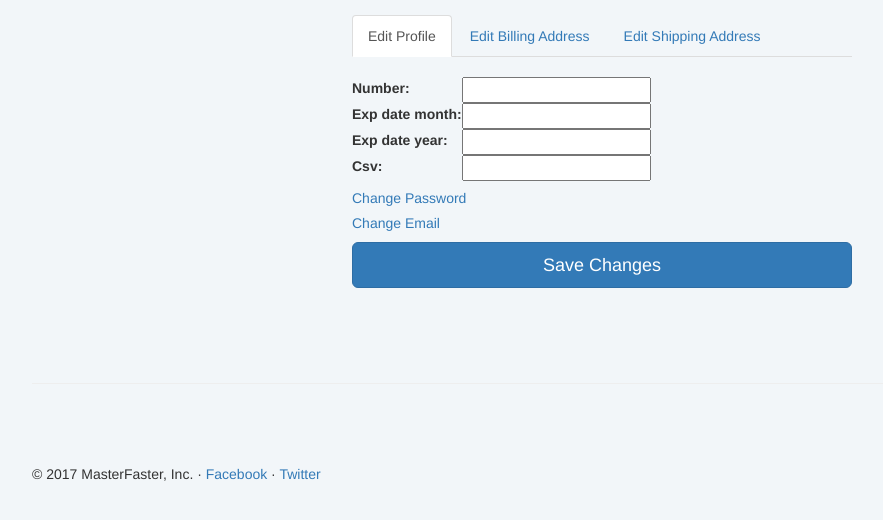
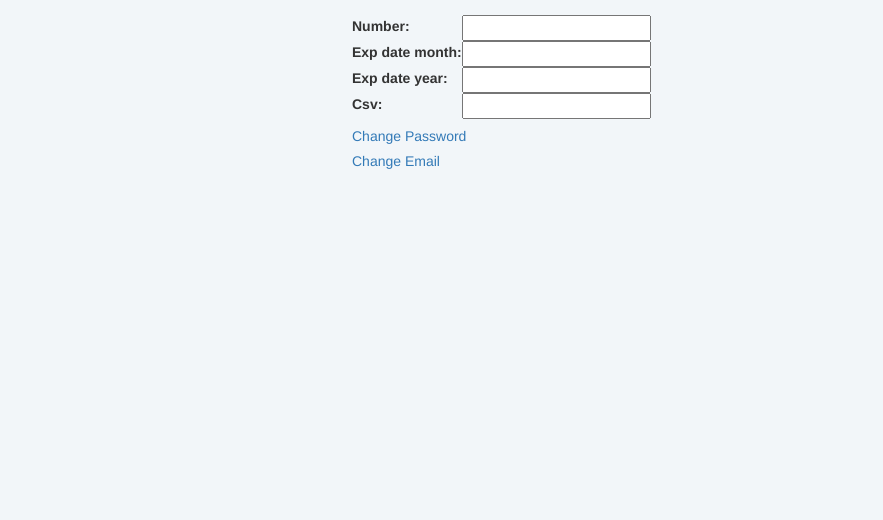
Before and after one commit to maxschridde1494/MasterFaster, a Django app: page /edit/profile_info/ in a window 1280 px wide. Shown: the part 59-579 px from the top of the page, without its empty margins (38-921 px from the left). Run offline with Django 3.2, Linux system fonts and the light colour scheme; a user stored in the database is signed in; tables that the repository leaves empty hold one stand-in row (values such as "Sample post"); some libraries are stand-ins or nearby versions.

Commit message:
Added Shipping Billing to checkout process. Going to remove it from editprofile.

```diff
--- a/masterfaster/templates/masterfaster/editprofile.html
+++ b/masterfaster/templates/masterfaster/editprofile.html
@@ -16,25 +16,25 @@
 <div class="container">
 	{% if edit_profile %}
        <form class="form-signin" method="post" action="{% url 'masterfaster:editProfile' %}">
-    {% elif edit_billing %}
+   <!--  {% elif edit_billing %}
         <form class="form-signin" method="post" action="{% url 'masterfaster:editBillingAddress' %}">
     {% else %}
-    	<form class="form-signin" method="post" action="{% url 'masterfaster:editShippingAddress' %}">
+    	<form class="form-signin" method="post" action="{% url 'masterfaster:editShippingAddress' %}"> -->
     {% endif %}
     {% csrf_token %}
     <ul class="nav nav-tabs">
         {% if edit_profile %}
         	<li role="presentation" class="active"><a href="{% url 'masterfaster:editProfile' %}">Edit Profile</a></li>
-            <li role="presentation"><a href="{% url 'masterfaster:editBillingAddress' %}">Edit Billing Address</a></li>
-            <li role="presentation"><a href="{% url 'masterfaster:editShippingAddress' %}">Edit Shipping Address</a></li>
-        {% elif edit_billing %}
+            <!-- <li role="presentation"><a href="{% url 'masterfaster:editBillingAddress' %}">Edit Billing Address</a></li>
+            <li role="presentation"><a href="{% url 'masterfaster:editShippingAddress' %}">Edit Shipping Address</a></li> -->
+        <!-- {% elif edit_billing %}
             <li role="presentation"><a href="{% url 'masterfaster:editProfile' %}">Edit Profile</a></li>
           	<li role="presentation" class="active"><a href="{% url 'masterfaster:editBillingAddress' %}">Edit Billing Address</a></li>
           	<li role="presentation"><a href="{% url 'masterfaster:editShippingAddress' %}">Edit Shipping Address</a></li>
         {% else %}
         	<li role="presentation"><a href="{% url 'masterfaster:editProfile' %}">Edit Profile</a></li>
             <li role="presentation"><a href="{% url 'masterfaster:editBillingAddress' %}">Edit Billing Address</a></li>
-            <li role="presentation" class="active"><a href="{% url 'masterfaster:editShippingAddress' %}">Edit Shipping Address</a></li>
+            <li role="presentation" class="active"><a href="{% url 'masterfaster:editShippingAddress' %}">Edit Shipping Address</a></li> -->
         {% endif %}
     </ul>
     <br>
@@ -47,7 +47,7 @@
         </table>
         <h5 class="form-signin-heading"><a href="{% url 'masterfaster:password_change' %}">Change Password</a></h5>
         <h5 class="form-signin-heading"><a href="{% url 'masterfaster:editEmailAddress' %}">Change Email</a></h5>
-    {% else %}
+   <!--  {% else %}
     	{% if edit_billing %}
     		<h3 class="form-signin-heading">Billing Address:</h3>
     	{% else %}
@@ -58,7 +58,7 @@
     	{% endif %}
     	<table>
     		{{address_form.as_table}}
-    	</table>
+    	</table> -->
     {% endif %}
     <button class="btn btn-lg btn-primary btn-block" type="submit">Save Changes</button>
   </form>
--- a/masterfaster/urls.py
+++ b/masterfaster/urls.py
@@ -12,7 +12,7 @@ urlpatterns = [
     url(r'^login/create_user$', views.createUser, name='createUser'),
 	url(r'^logout/$', auth_views.logout, {'template_name': 'masterfaster/registration/logout.html'}, name='logout'),
 	url(r'^edit/profile_info/$', views.editProfile, name='editProfile'),
-	url(r'^edit/billing_address/$', views.editBillingAddress, name='editBillingAddress'),
-	url(r'^edit/shipping_address/$', views.editShippingAddress, name='editShippingAddress'),
+	# url(r'^edit/billing_address/$', views.editBillingAddress, name='editBillingAddress'),
+	# url(r'^edit/shipping_address/$', views.editShippingAddress, name='editShippingAddress'),
 	url(r'^edit/email_address/$', views.editEmailAddress, name='editEmailAddress'),
 ]
--- a/masterfaster/views.py
+++ b/masterfaster/views.py
@@ -193,102 +193,102 @@ def editEmailAddress(request):
 		}
 		return HttpResponse(render(request, 'masterfaster/editemail.html', context))
 
-@login_required
-def editBillingAddress(request):
-	print('in edit Address')
-	if request.method == 'POST':
-		form = EditBillingAddress(request.POST)
-		if form.is_valid():
-			user = User.objects.get(username=request.user)
-			try:
-				billing = Billing.objects.get(user=user)
-			except Billing.DoesNotExist:
-				billing = Billing(user=user)
-			#save edited billing information
-			billing.address = form.cleaned_data['address']
-			billing.city = form.cleaned_data['city']
-			billing.state = form.cleaned_data['state']
-			billing.zipcode = form.cleaned_data['zipcode']
-			billing.country = form.cleaned_data['country']
-			billing.save()
-			return redirect('masterfaster:editBillingAddress')
-	else:
-		u = User.objects.get(username=request.user)
-		img = gravatar(u.email)
-		try:
-			billing = Billing.objects.get(user=u)
-		except Billing.DoesNotExist:
-			billing = None
-		if billing != None:
-			billing_address_form = EditBillingAddress(instance=billing)
-		else:
-			billing_address_form = EditBillingAddress()
-		context = {
-			'address_form': billing_address_form,
-			'edit_profile': False,
-			'edit_billing': True,
-			'edit_shipping': False,
-			'img': img
-		}
-		return HttpResponse(render(request, 'masterfaster/editprofile.html', context))
+# @login_required
+# def editBillingAddress(request):
+# 	print('in edit Address')
+# 	if request.method == 'POST':
+# 		form = EditBillingAddress(request.POST)
+# 		if form.is_valid():
+# 			user = User.objects.get(username=request.user)
+# 			try:
+# 				billing = Billing.objects.get(user=user)
+# 			except Billing.DoesNotExist:
+# 				billing = Billing(user=user)
+# 			#save edited billing information
+# 			billing.address = form.cleaned_data['address']
+# 			billing.city = form.cleaned_data['city']
+# 			billing.state = form.cleaned_data['state']
+# 			billing.zipcode = form.cleaned_data['zipcode']
+# 			billing.country = form.cleaned_data['country']
+# 			billing.save()
+# 			return redirect('masterfaster:editBillingAddress')
+# 	else:
+# 		u = User.objects.get(username=request.user)
+# 		img = gravatar(u.email)
+# 		try:
+# 			billing = Billing.objects.get(user=u)
+# 		except Billing.DoesNotExist:
+# 			billing = None
+# 		if billing != None:
+# 			billing_address_form = EditBillingAddress(instance=billing)
+# 		else:
+# 			billing_address_form = EditBillingAddress()
+# 		context = {
+# 			'address_form': billing_address_form,
+# 			'edit_profile': False,
+# 			'edit_billing': True,
+# 			'edit_shipping': False,
+# 			'img': img
+# 		}
+# 		return HttpResponse(render(request, 'masterfaster/editprofile.html', context))
 
-@login_required
-def editShippingAddress(request):
-	if request.method == 'POST':
-		form = EditShippingAddress(request.POST)
-		if form.is_valid():
-			user = User.objects.get(username=request.user)
-			try:
-				shipping = Shipping.objects.get(user=user)
-			except Shipping.DoesNotExist:
-				shipping = Shipping(user=user)
-			#save edited billing information
-			['address', 'city', 'state', 'zipcode', 'country', 'same_as_billing']
-			if form.cleaned_data['same_as_billing'] == True:
-				try:
-					billing = Billing.objects.get(user=user)
-				except Billing.DoesNotExist:
-					shipping_address_form = EditShippingAddress(instance=shipping)
-					context = {
-						'address_form': shipping_address_form,
-						'edit_profile': False,
-						'edit_billing': False,
-						'edit_shipping': True,
-						'no_billing': True
-					}
-					return HttpResponse(render(request, 'masterfaster/editprofile.html', context))
-				shipping.address = billing.address
-				shipping.city = billing.city
-				shipping.state = billing.state
-				shipping.zipcode = billing.zipcode
-				shipping.country = billing.country
-				shipping.same_as_billing = form.cleaned_data['same_as_billing']
-				shipping.save()
-			else:
-				shipping.address = form.cleaned_data['address']
-				shipping.city = form.cleaned_data['city']
-				shipping.state = form.cleaned_data['state']
-				shipping.zipcode = form.cleaned_data['zipcode']
-				shipping.country = form.cleaned_data['country']
-				shipping.same_as_billing = form.cleaned_data['same_as_billing']
-				shipping.save()
-			return redirect('masterfaster:editShippingAddress')
-	else:
-		u = User.objects.get(username=request.user)
-		img = gravatar(u.email)
-		try:
-			shipping = Shipping.objects.get(user=u)
-		except Shipping.DoesNotExist:
-			shipping = None
-		if shipping != None:
-			shipping_address_form = EditShippingAddress(instance=shipping)
-		else:
-			shipping_address_form = EditShippingAddress()
-		context = {
-			'address_form': shipping_address_form,
-			'edit_profile': False,
-			'edit_billing': False,
-			'edit_shipping': True,
-			'img': img
-		}
-		return HttpResponse(render(request, 'masterfaster/editprofile.html', context))
+# @login_required
+# def editShippingAddress(request):
+# 	if request.method == 'POST':
+# 		form = EditShippingAddress(request.POST)
+# 		if form.is_valid():
+# 			user = User.objects.get(username=request.user)
+# 			try:
+# 				shipping = Shipping.objects.get(user=user)
+# 			except Shipping.DoesNotExist:
+# 				shipping = Shipping(user=user)
+# 			#save edited billing information
+# 			['address', 'city', 'state', 'zipcode', 'country', 'same_as_billing']
+# 			if form.cleaned_data['same_as_billing'] == True:
+# 				try:
+# 					billing = Billing.objects.get(user=user)
+# 				except Billing.DoesNotExist:
+# 					shipping_address_form = EditShippingAddress(instance=shipping)
+# 					context = {
+# 						'address_form': shipping_address_form,
+# 						'edit_profile': False,
+# 						'edit_billing': False,
+# 						'edit_shipping': True,
+# 						'no_billing': True
+# 					}
+# 					return HttpResponse(render(request, 'masterfaster/editprofile.html', context))
+# 				shipping.address = billing.address
+# 				shipping.city = billing.city
+# 				shipping.state = billing.state
+# 				shipping.zipcode = billing.zipcode
+# 				shipping.country = billing.country
+# 				shipping.same_as_billing = form.cleaned_data['same_as_billing']
+# 				shipping.save()
+# 			else:
+# 				shipping.address = form.cleaned_data['address']
+# 				shipping.city = form.cleaned_data['city']
+# 				shipping.state = form.cleaned_data['state']
+# 				shipping.zipcode = form.cleaned_data['zipcode']
+# 				shipping.country = form.cleaned_data['country']
+# 				shipping.same_as_billing = form.cleaned_data['same_as_billing']
+# 				shipping.save()
+# 			return redirect('masterfaster:editShippingAddress')
+# 	else:
+# 		u = User.objects.get(username=request.user)
+# 		img = gravatar(u.email)
+# 		try:
+# 			shipping = Shipping.objects.get(user=u)
+# 		except Shipping.DoesNotExist:
+# 			shipping = None
+# 		if shipping != None:
+# 			shipping_address_form = EditShippingAddress(instance=shipping)
+# 		else:
+# 			shipping_address_form = EditShippingAddress()
+# 		context = {
+# 			'address_form': shipping_address_form,
+# 			'edit_profile': False,
+# 			'edit_billing': False,
+# 			'edit_shipping': True,
+# 			'img': img
+# 		}
+# 		return HttpResponse(render(request, 'masterfaster/editprofile.html', context))
--- a/sales/urls.py
+++ b/sales/urls.py
@@ -5,11 +5,12 @@ from django.contrib.auth import views as auth_views
 app_name='sales'
 urlpatterns = [
 	url(r'^$', views.home, name='home'),
+    url(r'^charge/(?P<amount>[0-9]+)/$', views.charge, name='charge'),
+    url(r'^charge_confirmation/(?P<amount>[0-9]+)/$', views.charge_confirmation, name='chargeConfirmation'),
+    url(r'^checkout/edit_addresses/(?P<billing_bool>[\w]+)/$', views.edit_addresses, name='editAddresses'),
 	url(r'^item/(?P<product_id>[0-9]+)/$', views.item_detail, name='itemDetail'),
 	url(r'^item/(?P<product_id>[0-9]+)/add_to_cart/$', views.add_to_cart, name='addToCart'),
 	url(r'^shopping_cart/$', views.checkout, name='checkout'),
 	url(r'^shopping_cart/edit/(?P<cart_id>[0-9]+)/$', views.edit_cart_item, name='editCartItem'),
 	url(r'^shopping_cart/remove/(?P<cart_id>[0-9]+)/$', views.remove_cart_item, name='removeCartItem'),
-	url(r'^charge_confirmation/(?P<amount>[0-9]+)/$', views.charge_confirmation, name='chargeConfirmation'),
-    url(r'^charge/(?P<amount>[0-9]+)/$', views.charge, name='charge'),
 ]
```
Also changed, not shown: sales/models.py (+5 -24 lines), sales/static/sales/shoppingcart.css (+7 -0 lines), sales/templates/sales/payment.html (added, +91 -0 lines), sales/templates/sales/shoppingcart.html (+9 -5 lines), sales/views.py (+113 -12 lines), utils.py (+16 -0 lines).
